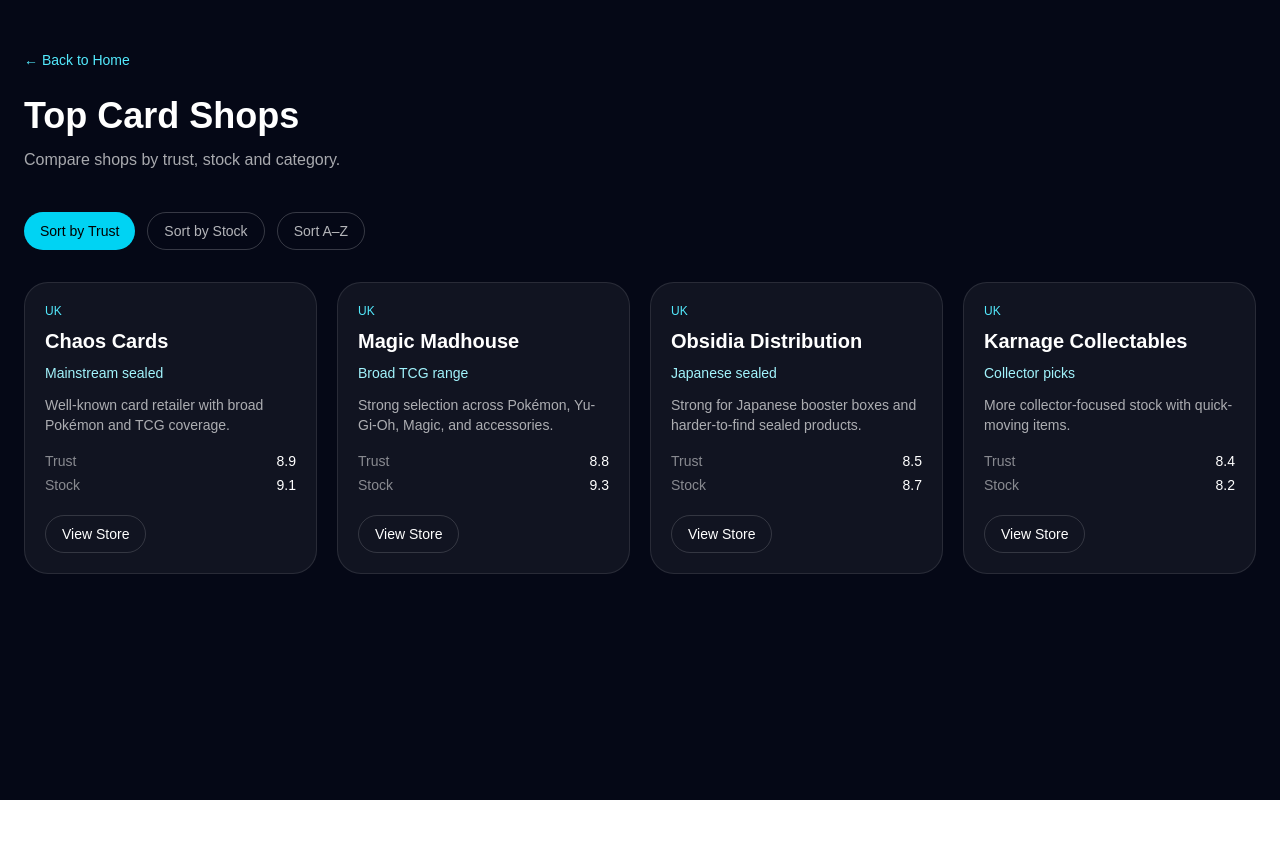
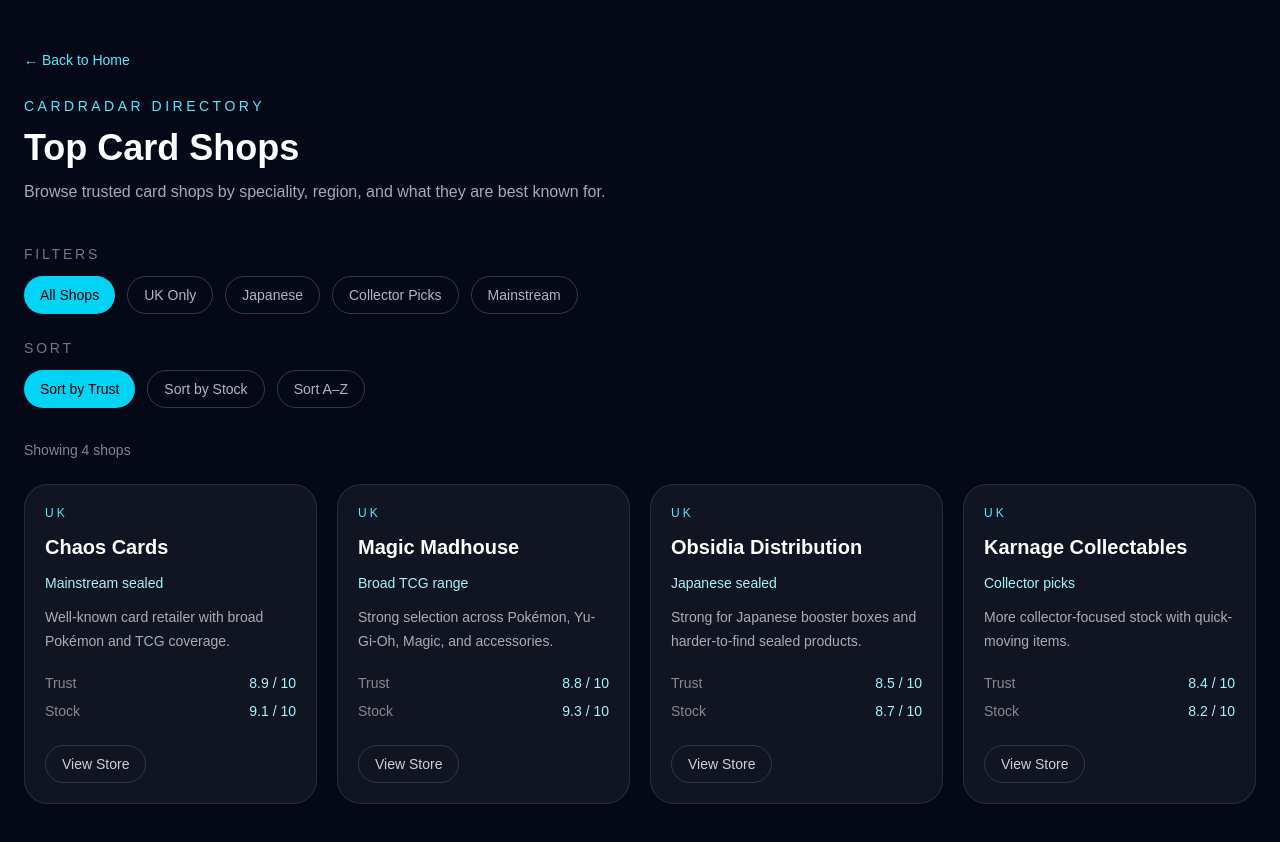
Before and after one commit to loadmastersrock/cardradar, a Next.js app: page /shops in a window 1280 px wide. Shown: the top 842 px of the page. Before the commit the page ends 800 px from the top, so only its background shows below. Built offline with nearby package versions, Linux system fonts and the light colour scheme.

Commit message:
Add filters to shops page

```diff
--- a/app/shops/page.tsx
+++ b/app/shops/page.tsx
@@ -1,20 +1,55 @@
 "use client";
 
 import Link from "next/link";
-import { useState } from "react";
+import { useMemo, useState } from "react";
 import { shops } from "@/lib/shops";
 
 export default function ShopsPage() {
   const [sortBy, setSortBy] = useState("trust");
+  const [activeFilter, setActiveFilter] = useState("all");
 
   const shopList = Object.values(shops);
 
-  const sortedShops = [...shopList].sort((a, b) => {
+  const filteredAndSortedShops = useMemo(() => {
+    let filtered = [...shopList];
+
+    if (activeFilter === "uk") {
+      filtered = filtered.filter((shop) => shop.location === "UK");
+    }
+
+    if (activeFilter === "japanese") {
+      filtered = filtered.filter(
+        (shop) =>
+          shop.category.toLowerCase().includes("japanese") ||
+          shop.focus.toLowerCase().includes("japanese")
+      );
+    }
+
+    if (activeFilter === "collector") {
+      filtered = filtered.filter(
+        (shop) =>
+          shop.category.toLowerCase().includes("collector") ||
+          shop.focus.toLowerCase().includes("collector")
+      );
+    }
+
+    if (activeFilter === "mainstream") {
+      filtered = filtered.filter(
+        (shop) =>
+          shop.category.toLowerCase().includes("mainstream") ||
+          shop.focus.toLowerCase().includes("mainstream")
+      );
+    }
+
+    filtered.sort((a, b) => {
       if (sortBy === "trust") return Number(b.trust) - Number(a.trust);
       if (sortBy === "stock") return Number(b.stock) - Number(a.stock);
       if (sortBy === "name") return a.name.localeCompare(b.name);
       return 0;
     });
+
+    return filtered;
+  }, [shopList, sortBy, activeFilter]);
 
   return (
     <main className="min-h-screen bg-[#050816] px-6 py-12 text-white">
@@ -22,19 +57,55 @@
         <div className="mb-10">
           <Link
             href="/"
-            className="text-sm text-cyan-300 hover:text-cyan-200"
+            className="text-sm text-cyan-300 transition hover:text-cyan-200"
           >
             ← Back to Home
           </Link>
 
-          <h1 className="mt-6 text-4xl font-semibold">Top Card Shops</h1>
-          <p className="mt-3 text-white/65">
-            Compare shops by trust, stock and category.
+          <p className="mt-6 text-sm uppercase tracking-[0.25em] text-cyan-300">
+            CardRadar Directory
+          </p>
+          <h1 className="mt-3 text-4xl font-semibold">Top Card Shops</h1>
+          <p className="mt-3 max-w-2xl text-white/65">
+            Browse trusted card shops by speciality, region, and what they are
+            best known for.
           </p>
         </div>
 
-        {/* SORT BUTTONS */}
-        <div className="mb-8 flex gap-3">
+        <div className="mb-6">
+          <h2 className="mb-3 text-sm uppercase tracking-[0.2em] text-white/45">
+            Filters
+          </h2>
+
+          <div className="flex flex-wrap gap-3">
+            {[
+              { key: "all", label: "All Shops" },
+              { key: "uk", label: "UK Only" },
+              { key: "japanese", label: "Japanese" },
+              { key: "collector", label: "Collector Picks" },
+              { key: "mainstream", label: "Mainstream" },
+            ].map((filter) => (
+              <button
+                key={filter.key}
+                onClick={() => setActiveFilter(filter.key)}
+                className={`rounded-full px-4 py-2 text-sm transition ${
+                  activeFilter === filter.key
+                    ? "bg-cyan-400 text-black"
+                    : "border border-white/20 text-white/70 hover:border-cyan-400 hover:text-white"
+                }`}
+              >
+                {filter.label}
+              </button>
+            ))}
+          </div>
+        </div>
+
+        <div className="mb-8">
+          <h2 className="mb-3 text-sm uppercase tracking-[0.2em] text-white/45">
+            Sort
+          </h2>
+
+          <div className="flex flex-wrap gap-3">
             {[
               { key: "trust", label: "Sort by Trust" },
               { key: "stock", label: "Sort by Stock" },
@@ -46,44 +117,54 @@
                 className={`rounded-full px-4 py-2 text-sm transition ${
                   sortBy === option.key
                     ? "bg-cyan-400 text-black"
-                  : "border border-white/20 text-white/70 hover:border-cyan-400"
+                    : "border border-white/20 text-white/70 hover:border-cyan-400 hover:text-white"
                 }`}
               >
                 {option.label}
               </button>
             ))}
           </div>
+        </div>
 
-        {/* SHOP GRID */}
+        <div className="mb-6 text-sm text-white/50">
+          Showing {filteredAndSortedShops.length} shop
+          {filteredAndSortedShops.length === 1 ? "" : "s"}
+        </div>
+
         <div className="grid gap-5 md:grid-cols-2 xl:grid-cols-4">
-          {sortedShops.map((shop) => (
+          {filteredAndSortedShops.map((shop) => (
             <div
               key={shop.slug}
-              className="rounded-[24px] border border-white/10 bg-white/5 p-5 hover:border-cyan-400/40 hover:bg-white/10"
+              className="rounded-[24px] border border-white/10 bg-white/5 p-5 transition hover:border-cyan-400/40 hover:bg-white/10"
             >
-              <p className="text-xs text-cyan-300">{shop.location}</p>
+              <p className="text-xs uppercase tracking-[0.25em] text-cyan-300">
+                {shop.location}
+              </p>
+              <h2 className="mt-3 text-xl font-semibold">{shop.name}</h2>
+              <p className="mt-3 text-sm text-cyan-200">{shop.category}</p>
+              <p className="mt-3 text-sm leading-6 text-white/65">
+                {shop.note}
+              </p>
 
-              <h2 className="mt-2 text-xl font-semibold">{shop.name}</h2>
+              <div className="mt-5 space-y-2 text-sm">
+                <div className="flex items-center justify-between">
+                  <span className="text-white/50">Trust</span>
+                  <span className="font-medium text-cyan-200">
+                    {shop.trust} / 10
+                  </span>
+                </div>
 
-              <p className="mt-2 text-sm text-cyan-200">{shop.category}</p>
-
-              <p className="mt-3 text-sm text-white/65">{shop.note}</p>
-
-              {/* SCORES */}
-              <div className="mt-4 space-y-1 text-sm">
-                <div className="flex justify-between">
-                  <span className="text-white/50">Trust</span>
-                  <span>{shop.trust}</span>
-                </div>
-                <div className="flex justify-between">
+                <div className="flex items-center justify-between">
                   <span className="text-white/50">Stock</span>
-                  <span>{shop.stock}</span>
+                  <span className="font-medium text-cyan-200">
+                    {shop.stock} / 10
+                  </span>
                 </div>
               </div>
 
               <Link
                 href={`/shops/${shop.slug}`}
-                className="mt-5 inline-block rounded-full border border-white/15 px-4 py-2 text-sm hover:border-cyan-400 hover:text-cyan-200"
+                className="mt-6 inline-block rounded-full border border-white/15 px-4 py-2 text-sm text-white/80 transition hover:border-cyan-400/40 hover:text-cyan-200"
               >
                 View Store
               </Link>
```
Lines whose indentation alone changed are shown as unchanged.
